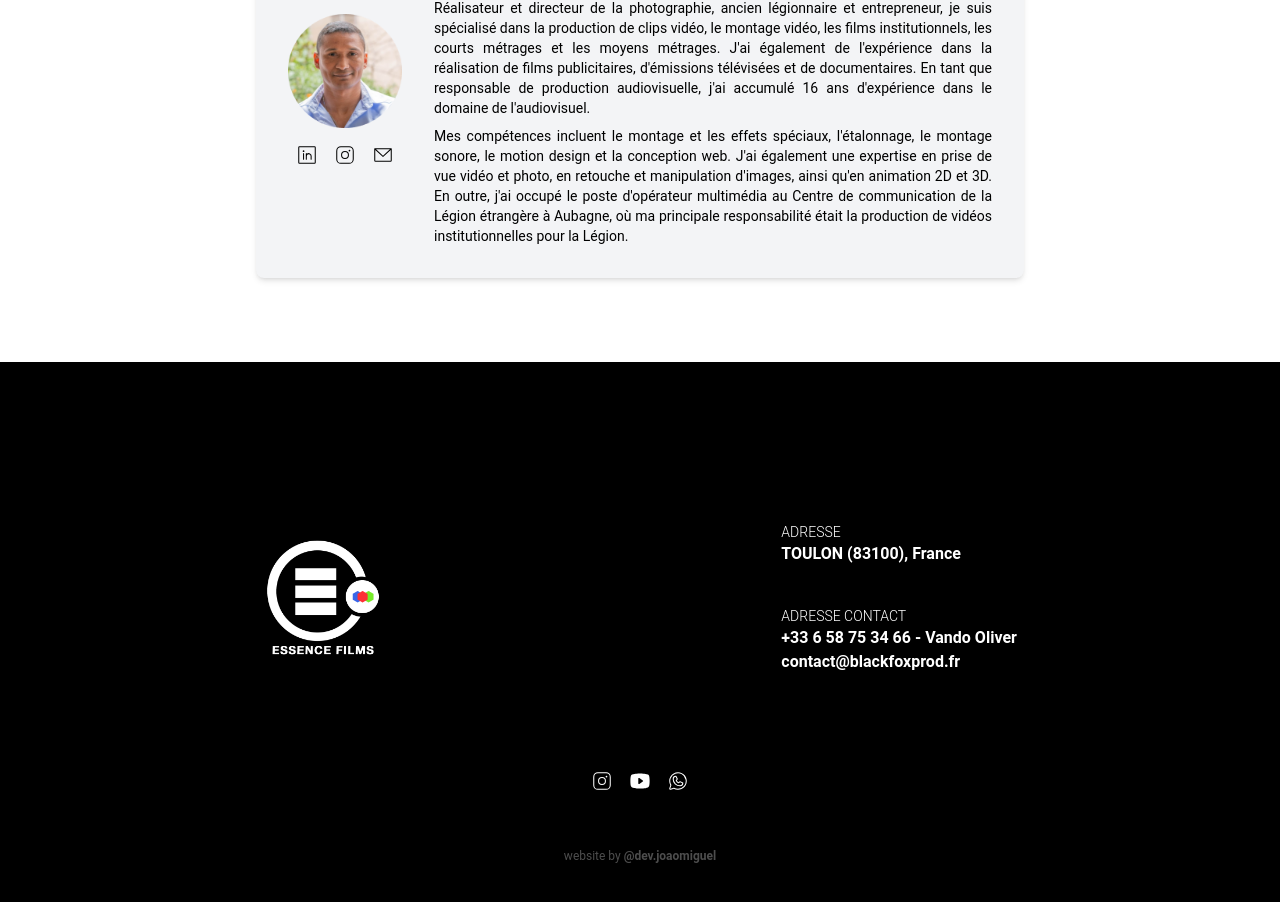
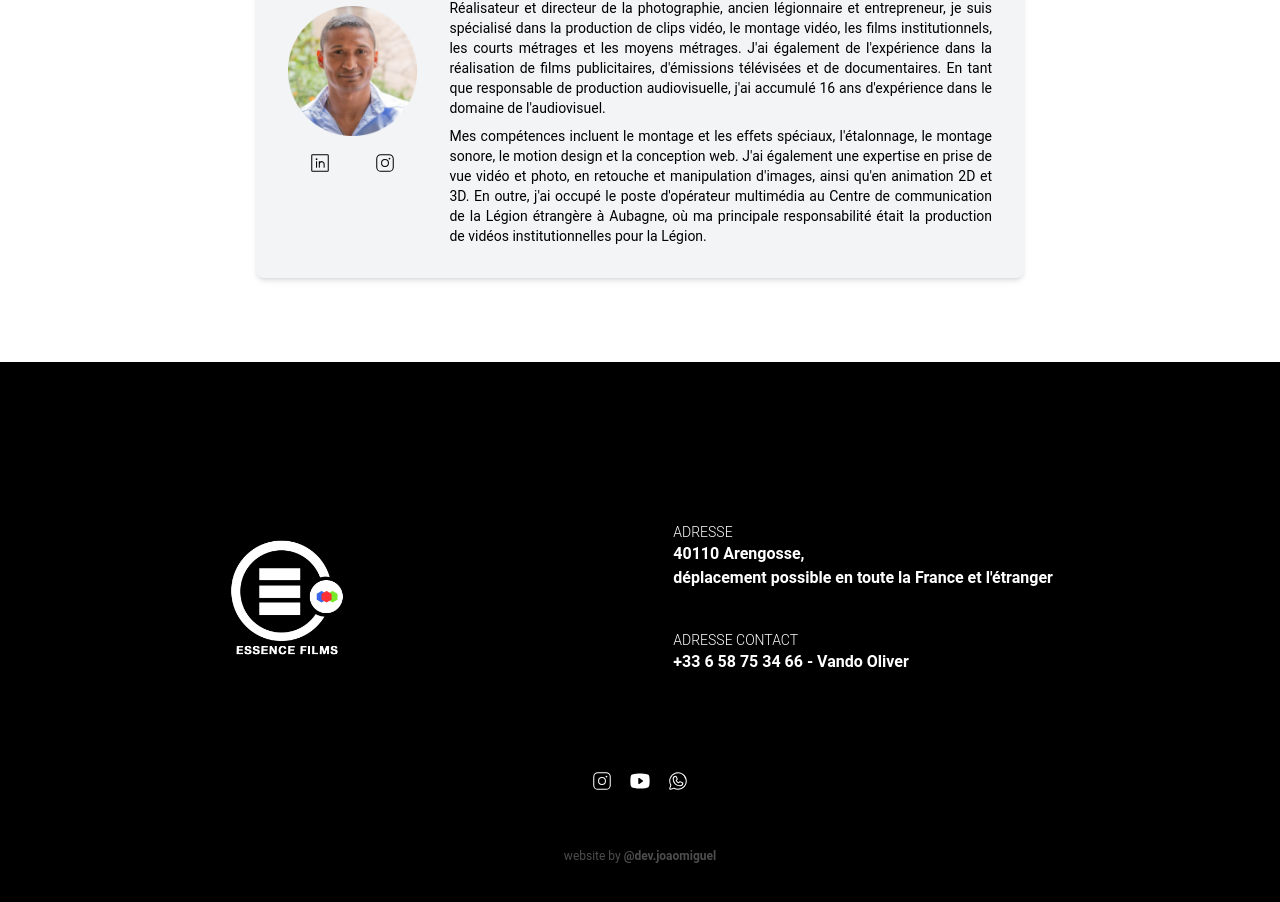
Before and after one commit to joaomiiiguel/essence-site, a Next.js app: page /lagence in a window 1280 px wide. Shown: the part 918-1820 px from the top of the page. Built offline with nearby package versions, Linux system fonts and the light colour scheme.

Commit message:
solicitacao de ajustes do cliente

```diff
--- a/src/app/lagence/page.js
+++ b/src/app/lagence/page.js
@@ -15,7 +15,7 @@ export default function index() {
       <div className='flex flex-col justify-center items-center min-h-[80vh] py-20 text-white bg-black'>
         <p className="flex w-full justify-center text-4xl font-black uppercase mb-14 items-center">L'AGENCE</p>
         <div className="flex flex-col lg:flex-row justify-center items-center w-10/12 space-x-8">
-          <Image src={Logo} alt="Logomarca da Black Fox" className="w-1/2 lg:w-2/12" />
+          <Image src={Logo} alt="Logomarca da Black Fox" className="w-1/4 lg:w-1/12" />
           <div className="flex flex-col lg:w-5/12 space-y-4 ">
             <p className='text-3xl font-semibold uppercase hidden lg:flex'>Essence Films</p>
             <p>Née d'une collaboration entre anciens militaires, une société à vu le jour.</p>
@@ -30,8 +30,8 @@ export default function index() {
         <p className="flex w-full justify-center text-4xl font-black uppercase mb-14 items-center">L'Equipe</p>
 
         <div className="flex flex-col lg:flex-row items-center space-x-6 w-10/12 max-w-3xl px-8 py-8 rounded-lg space-y-2 bg-gray-100 shadow-md">
-          <div className='pr-2 w-3/12'>
-            <Image className="mt-4" src={AvatarVando} />
+          <div className='pr-2 w-1/4'>
+            <Image className="mt-4" src={AvatarVando}  />
             <div className="flex flex-row justify-around py-2">
               <Link href={"https://www.linkedin.com/in/vando-oliver-b9487920b/"} target="_blank" className="p-2 hover:bg-gray-200 rounded-full">
                 <LinkedinLogo size={22} weight="light" />
@@ -39,12 +39,9 @@ export default function index() {
               <Link href={"https://www.instagram.com/vandoliver/"} target="_blank" className="p-2 hover:bg-gray-200 rounded-full">
                 <InstagramLogo size={22} weight="light" />
               </Link>
-              <Link href={"mailto:production@blackfoxprod.fr"} target="_blank" className="p-2 hover:bg-gray-200 rounded-full">
-                <EnvelopeSimple size={22} weight="light" />
-              </Link>
             </div>
           </div>
-          <div className='flex flex-col items-start'>
+          <div className='flex flex-col items-start w-full'>
             <p className='text-2xl font-bold'>Vando Oliver</p>
             <p className='text-xs'>Directeur de production</p>
             <p className='text-sm mt-2 text-justify'>
--- a/src/components/home/AboutComp.js
+++ b/src/components/home/AboutComp.js
@@ -14,9 +14,6 @@ export default function AboutComp() {
                     <p class="text-4xl font-black uppercase">Essence films</p>
                 </div>
                 <p>
-                    Née de la collaboration d'anciens militaires, une entreprise est née
-                    <br />
-                    <br />
                     Essence Films est une agence de production audiovisuelle qui développe et produit, des contenus télévisuels et cinématographiques. Elle travaille en collaboration avec des scénaristes et des réalisateurs. Sa ligne éditoriale est éclectique, avec Originalité et Audace.
                     Spécialisée dans le secteur d'activité de la production de films institutionnels et publicitaires.
                 </p>
--- a/src/components/layout/Footer.js
+++ b/src/components/layout/Footer.js
@@ -13,11 +13,10 @@ export default function Footer() {
                 <Image src={LogoImg} alt="Logo" width={120}  />
                 <div>
                     <p className="text-sm font-light">ADRESSE</p>
-                    <p className="font-bold mb-10">TOULON (83100), France </p>
+                    <p className="font-bold mb-10">40110 Arengosse, <br/> déplacement possible en toute la France et l'étranger</p>
 
                     <p className="text-sm font-light">ADRESSE CONTACT</p>
                     <p className="font-bold">+33 6 58 75 34 66 - Vando Oliver</p>
-                    <p className="font-bold">contact@blackfoxprod.fr</p>
                 </div>
 
             </div>
@@ -28,7 +27,7 @@ export default function Footer() {
                 <Link href={"https://www.youtube.com/@EssenceFilms."} target="_blank">
                     <YoutubeLogo size={22} weight="fill" />
                 </Link>
-                <Link href={"https://www.facebook.com/blackfoxrpod"} target="_blank">
+                <Link href={"https://api.whatsapp.com/send?phone=33658753466&text=Ol%C3%A1"} target="_blank">
                     <WhatsappLogo size={22} weight="light" />
                 </Link>
             </div>
```
